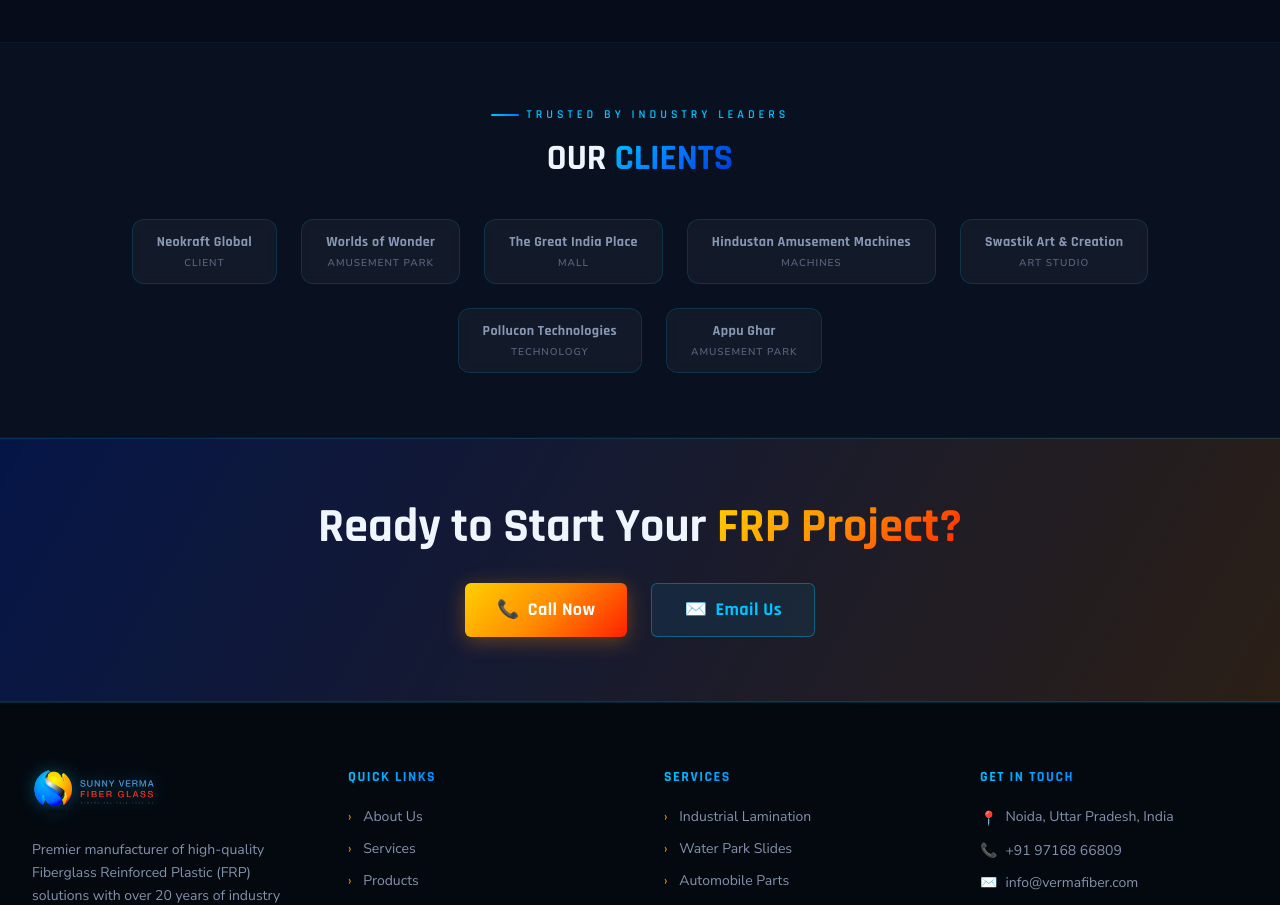
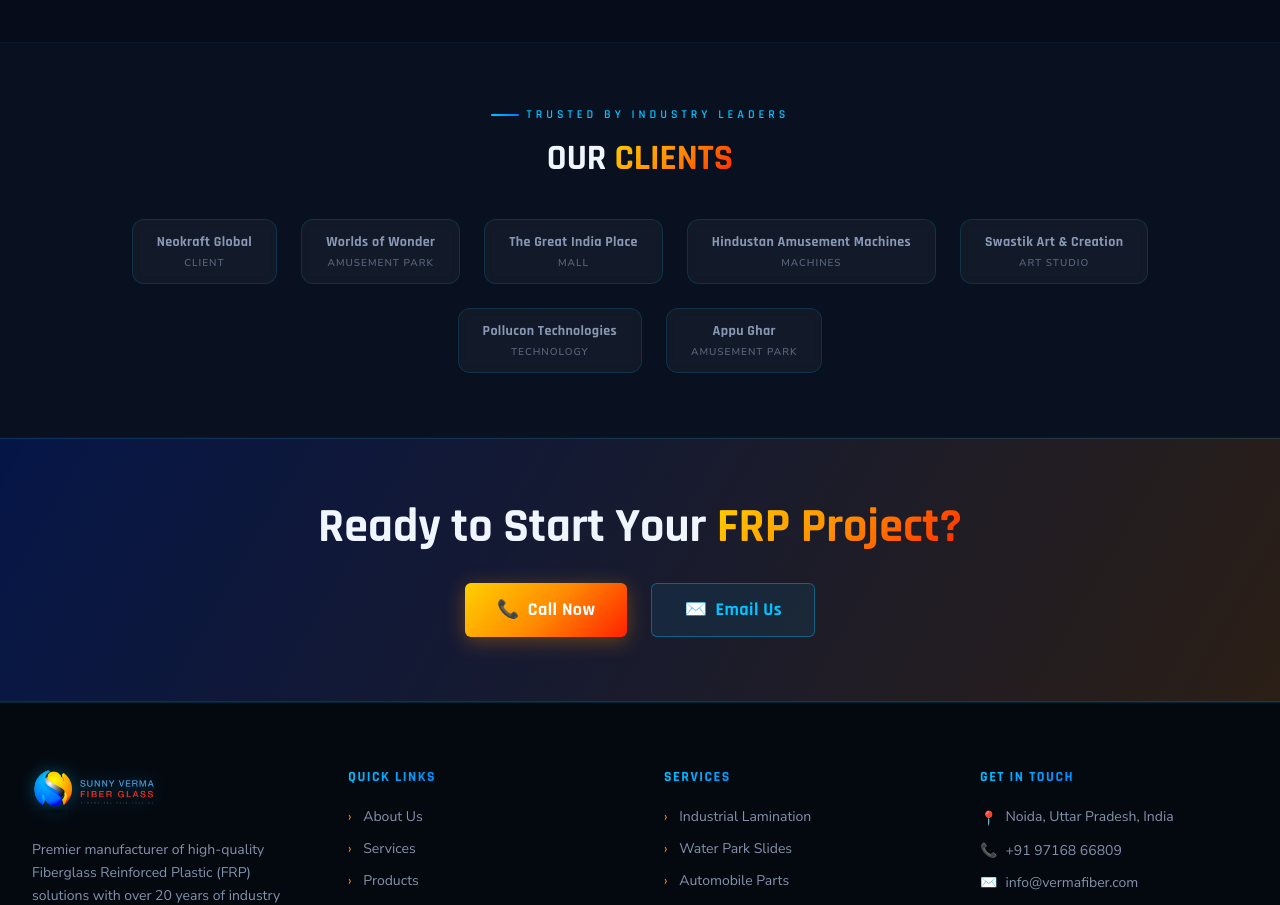
Before and after one commit to project689test/Sunny_Verma_FiberGlass, a React (Vite) app in the folder client/: page / in a window 1280 px wide. Shown: the part 4620-5525 px from the top of the page. Built offline with nearby package versions, Linux system fonts and the light colour scheme.

Commit message:
Update ClientLogos.jsx

```diff
--- a/client/src/components/ClientLogos.jsx
+++ b/client/src/components/ClientLogos.jsx
@@ -21,10 +21,10 @@
           viewport={{ once: true, amount: 0.5 }}
           variants={fadeInUp}
           className="text-center mb-10 flex flex-col items-center"
-        >
+          >
           <span className="sec-label">TRUSTED BY INDUSTRY LEADERS</span>
           <h2 className="text-3xl md:text-4xl font-heading font-bold text-[#F0F6FF] mt-2">
-            OUR <span className="text-sky">CLIENTS</span>
+            OUR <span className="text-fire">CLIENTS</span>
           </h2>
         </motion.div>
 
@@ -34,7 +34,7 @@
           whileInView="visible"
           viewport={{ once: true, amount: 0.1 }}
           className="flex flex-wrap justify-center items-center gap-4 md:gap-6"
-        >
+          >
           {clients.map((client, index) => (
             <motion.div
               key={index}
```
